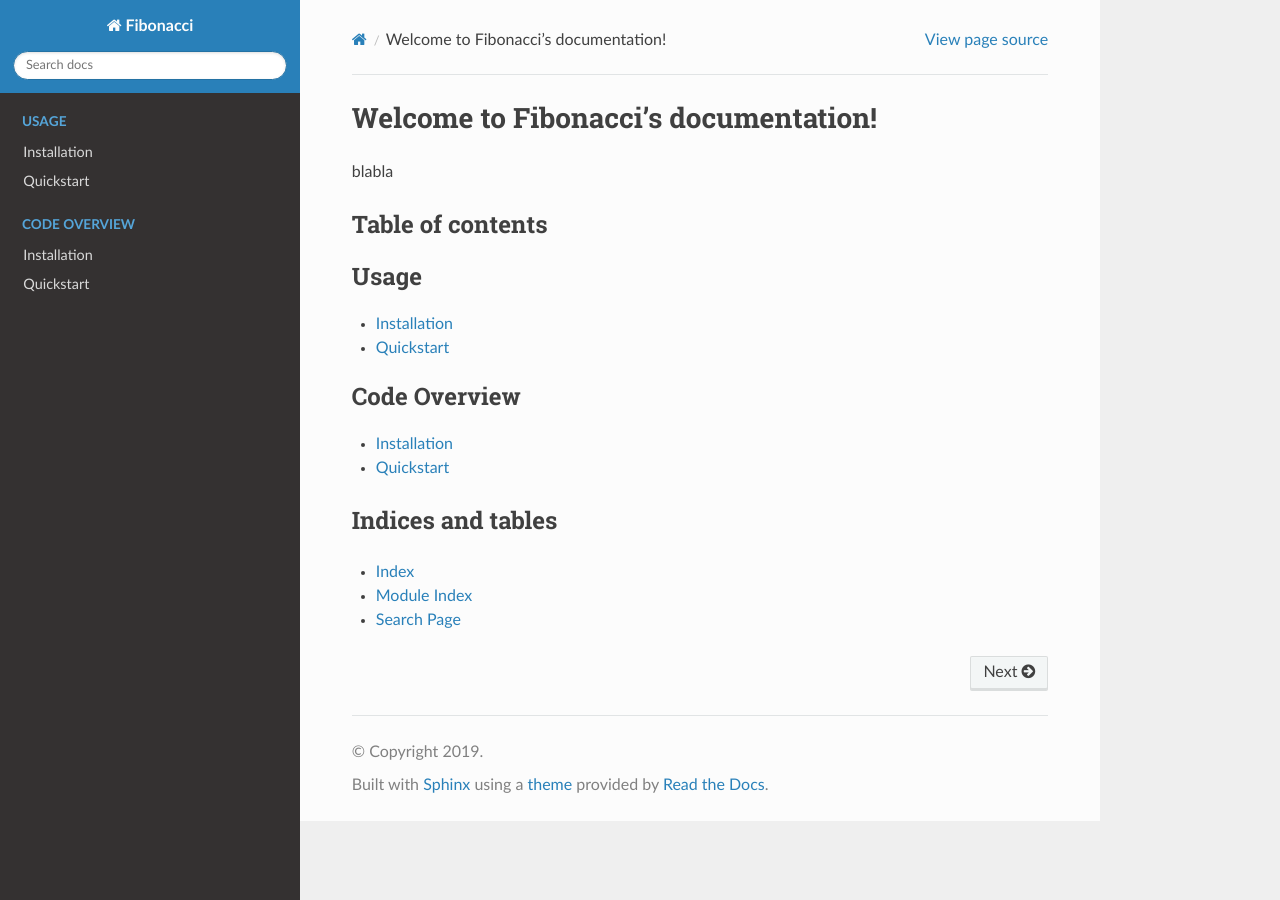
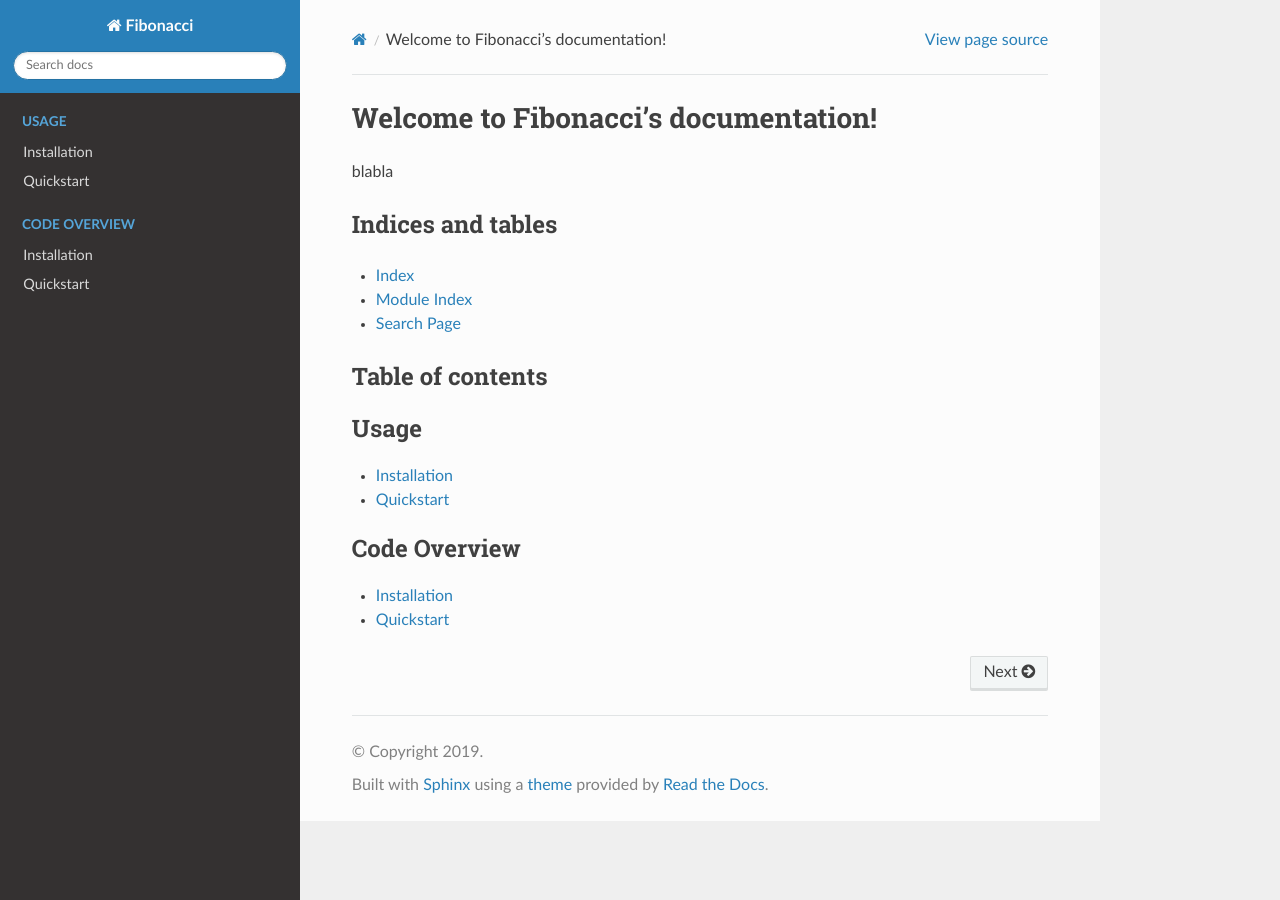
Before and after one commit to finefoot/sphinxtest, a Sphinx documentation site: the page built from docs/index.rst, in a window 1280 px wide. Built offline with Sphinx 7.4.7 and the Read the Docs theme 2.0.0, drawn with Linux system fonts in a browser that asks for light colours; part of the change alters nothing that is shown.

```diff
--- a/docs/index.rst
+++ b/docs/index.rst
@@ -2,6 +2,13 @@ Welcome to Fibonacci's documentation!
 =====================================
 
 blabla
+
+Indices and tables
+------------------
+
+* :ref:`genindex`
+* :ref:`modindex`
+* :ref:`search`
 
 Table of contents
 -----------------
@@ -19,10 +26,3 @@ Table of contents
 
    usage/installation
    usage/quickstart
-
-Indices and tables
-------------------
-
-* :ref:`genindex`
-* :ref:`modindex`
-* :ref:`search`
```
